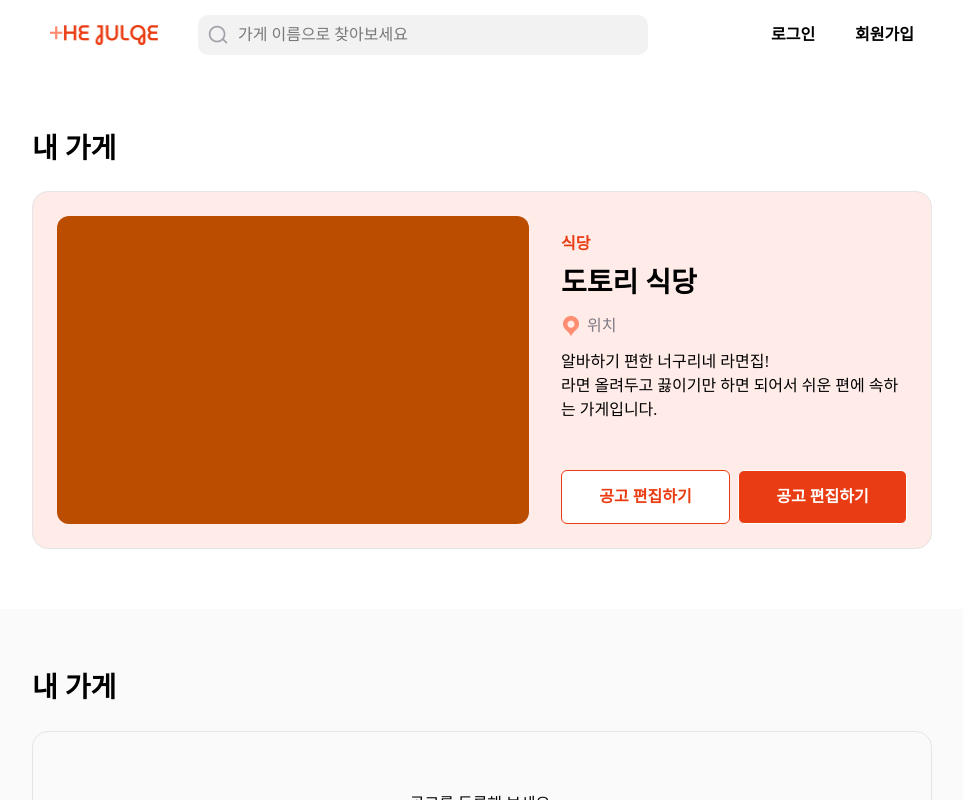
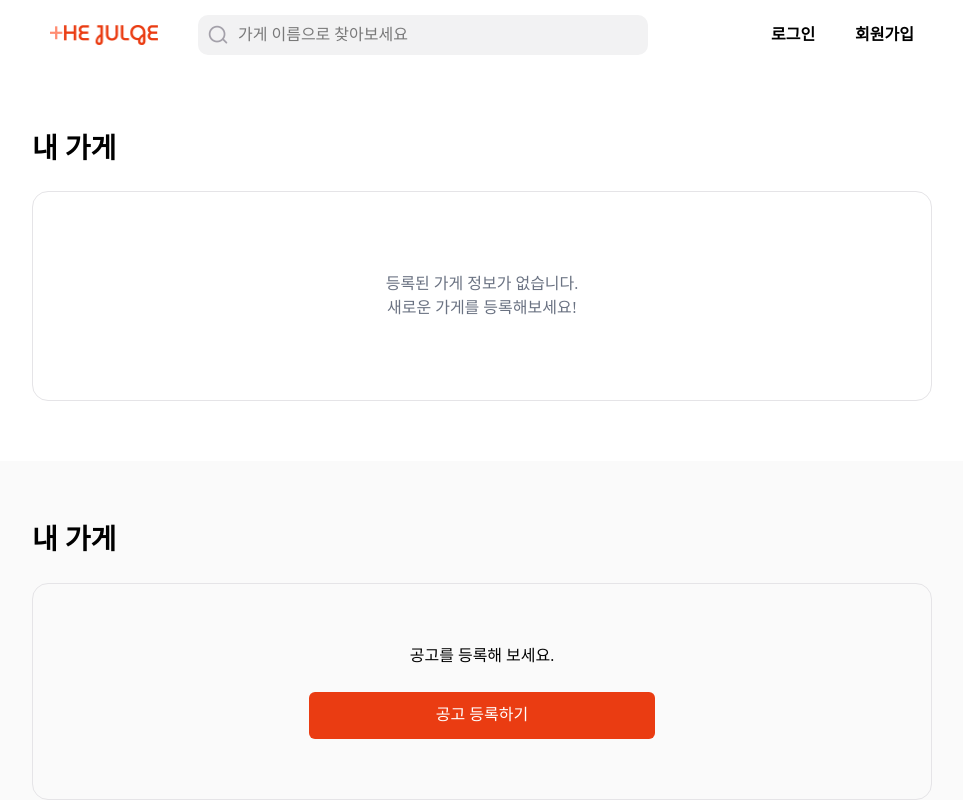
Before and after one commit to TopiaYu/thejulge15-8, a Next.js app: page /owner/owner-store-detail in a window 1280 px wide. Shown: the top 800 px of the page, without its empty margins (158-1121 px from the left). Built offline with nearby package versions, Linux system fonts and the light colour scheme.

Commit message:
feat/ 가게 등록 후 상세페이지로 이동

```diff
--- a/src/app/owner/owner-store-detail/MyStore.tsx
+++ b/src/app/owner/owner-store-detail/MyStore.tsx
@@ -1,11 +1,51 @@
 'use client';
 
 import Image from 'next/image';
+import { useEffect, useState } from 'react';
+
+// 등록된 가게 정보의 타입 정의
+interface ShopData {
+  name: string;
+  category: string;
+  address1: string;
+  address2: string;
+  description: string;
+  imageUrl: string;
+  originalHourlyPay: number;
+}
 
 export default function MyStore() {
+  const [shop, setShop] = useState<ShopData | null>(null);
+
+  useEffect(() => {
+    // localStorage에서 가게 정보 불러오기
+    const storedShop = localStorage.getItem('registeredShop');
+    if (storedShop) {
+      setShop(JSON.parse(storedShop));
+    }
+  }, []);
+
   const handleButton = () => {
-    return console.log('dd');
+    // 이 버튼에 대한 실제 동작을 정의하세요.
+    // 예를 들어, 가게 정보를 편집하는 페이지로 이동하거나 모달을 열 수 있습니다.
+    console.log('버튼 클릭됨');
   };
+
+  if (!shop) {
+    // 가게 정보가 없을 때 표시할 내용
+    return (
+      <div className="w-full max-w-[964px] px-8 max-[375px]:px-4 mx-auto mb-15">
+        <header className="mt-15 mb-6">
+          <h1 className="text-2xl max-[374px]:text-lg font-bold">내 가게</h1>
+        </header>
+        <div className="text-center text-gray-500 py-20 border border-gray-20 rounded-2xl">
+          등록된 가게 정보가 없습니다.
+          <br />
+          새로운 가게를 등록해보세요!
+        </div>
+      </div>
+    );
+  }
 
   return (
     <div className="w-full max-w-[964px] px-8 max-[375px]:px-4 mx-auto mb-15">
@@ -14,45 +54,50 @@ export default function MyStore() {
       </header>
       <div
         className="w-full border border-gray-20 grid grid-cols-1 gap-8 p-6 rounded-2xl
-                    md:grid-cols-[1fr_minmax(0,346px)] bg-red-10"
+                    md:grid-cols-[1fr_minmax(0,346px)]" // bg-red-10 제거, 원래 스타일 유지
       >
-        <div className="w-full min-h-[308px] border-0 rounded-xl bg-amber-700">
-          <img />
+        <div className="w-full min-h-[308px] border-0 rounded-xl bg-gray-200 flex items-center justify-center overflow-hidden">
+          {shop.imageUrl ? (
+            <img src={shop.imageUrl} alt={shop.name} className="w-full h-full object-cover" />
+          ) : (
+            <span className="text-gray-500">이미지 없음</span>
+          )}
         </div>
         <div className="mt-4 flex flex-col">
-          <h3 className="text-base max-[374px]:text-sm text-orange font-bold">식당</h3>
+          <h3 className="text-base max-[374px]:text-sm text-orange font-bold">{shop.category}</h3>
           <div className="flex gap-2 items-center">
-            <h2 className="text-2xl max-[374px]:text-xl font-bold mt-2">도토리 식당</h2>
+            <h2 className="text-2xl max-[374px]:text-xl font-bold mt-2">{shop.name}</h2>
           </div>
 
           <div className="flex gap-1.5 mt-3">
             <span className="flex items-center">
               <Image
-                src="/location-icon.png"
+                src="/location-icon.png" // 이미지 경로 확인 및 필요시 수정
                 width={16}
                 height={16}
                 className="min-[375px]:w-5 min-[375px]:h-5"
                 alt="location"
               />
             </span>
-            <p className="text-gray-50 text-base max-[374px]:text-sm">위치</p>
+            <p className="text-gray-50 text-base max-[374px]:text-sm">
+              {shop.address1} {shop.address2}
+            </p>
           </div>
           <p className="mt-3 min-h-[78px] text-base max-[374px]:text-sm mb-auto">
-            알바하기 편한 너구리네 라면집! <br />
-            라면 올려두고 끓이기만 하면 되어서 쉬운 편에 속하는 가게입니다.
+            {shop.description || '가게 설명이 없습니다.'}
           </p>
           <div className="flex justify-center mt-3 w-full gap-2">
             <button
               className="cursor-pointer border px-1 w-full py-3.5 text-orange text-base max-[374px]:text-sm font-bold bg-white border-orange rounded-md"
-              onClick={handleButton}
+              onClick={handleButton} // "공고 편집하기"
             >
               공고 편집하기
             </button>
             <button
               className="cursor-pointer border px-1 w-full py-3.5 text-white text-base max-[374px]:text-sm font-bold bg-orange rounded-md"
-              onClick={handleButton}
+              onClick={handleButton} // 다른 버튼 (예: "공고 삭제하기" 또는 다른 기능)
             >
-              공고 편집하기
+              공고 관리하기
             </button>
           </div>
         </div>
```
